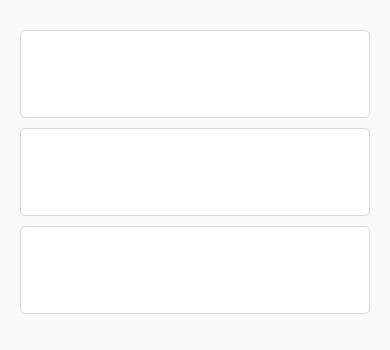
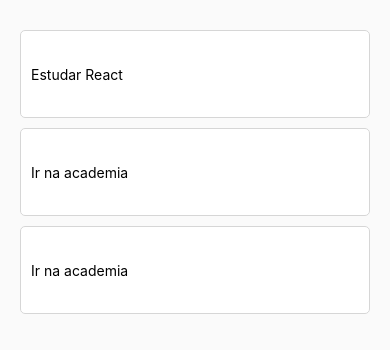
Before and after one commit to OtavioFilipe/toDoApp, a React Native app: screen / in a window 390 px wide. Shown: the top 350 px of the page. Built offline with nearby package versions, Linux system fonts and the light colour scheme.

Commit message:
add icons

```diff
--- a/src/components/Card/index.tsx
+++ b/src/components/Card/index.tsx
@@ -1,5 +1,6 @@
 import { Feather } from "@expo/vector-icons";
 import React, { useRef } from "react";
+import { Text } from "react-native";
 import { Swipeable } from "react-native-gesture-handler";
 import { TodoProps } from "../../screens/Home";
 
@@ -22,9 +23,15 @@
           <Feather name="check-circle" size={20} color="#fff" />
         </Styles.Success>
       )}
-      renderRightActions={() => <Styles.Delete></Styles.Delete>}
+      renderRightActions={() => (
+        <Styles.Delete>
+          <Feather name="trash" size={20} color="#fff" />
+        </Styles.Delete>
+      )}
     >
-      <Styles.Container></Styles.Container>
+      <Styles.Container>
+        <Text>{data.name}</Text>
+      </Styles.Container>
     </Swipeable>
   );
 };
```
